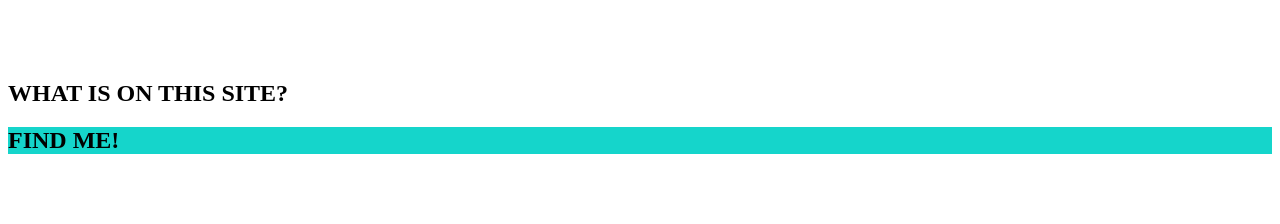
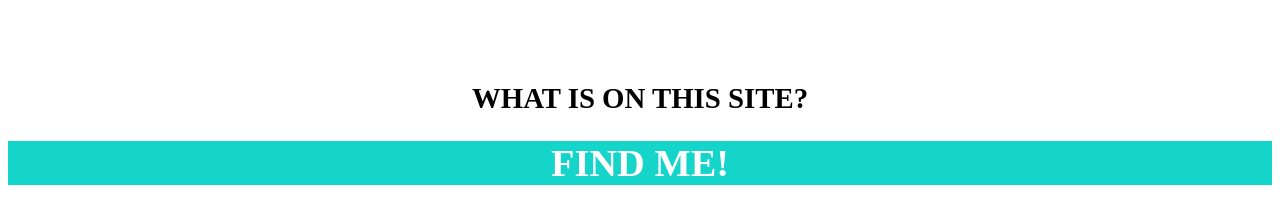
Before and after one commit to VTam25/HSSP-Website, a plain HTML site: page index.html in a window 1280 px wide. Drawn offline with Linux system fonts and the light colour scheme.

Commit message:
edit text

```diff
--- a/index.html
+++ b/index.html
@@ -19,7 +19,7 @@
 
         <div class= socials>
 
-          <h2> FIND ME! </h2>
+          <h1> FIND ME! </h1>
 
         </div>
 
--- a/style.css
+++ b/style.css
@@ -11,17 +11,23 @@ h1{
 
   text-align: center;
   font-weight: bold;
-  font-size: x-large;
+  font-size: xx-large;
 }
 
 .aboutSite {
   display: block;
   background-color: white;
+  text-align: center;
+  font-weight: bold;
+  font-size: larger;
 
 }
 
 .socials {
   display: block;
   background-color: #15D5CB;
+  text-align: center;
+  font-weight: bold;
+  font-size: larger;
 
 }
```
